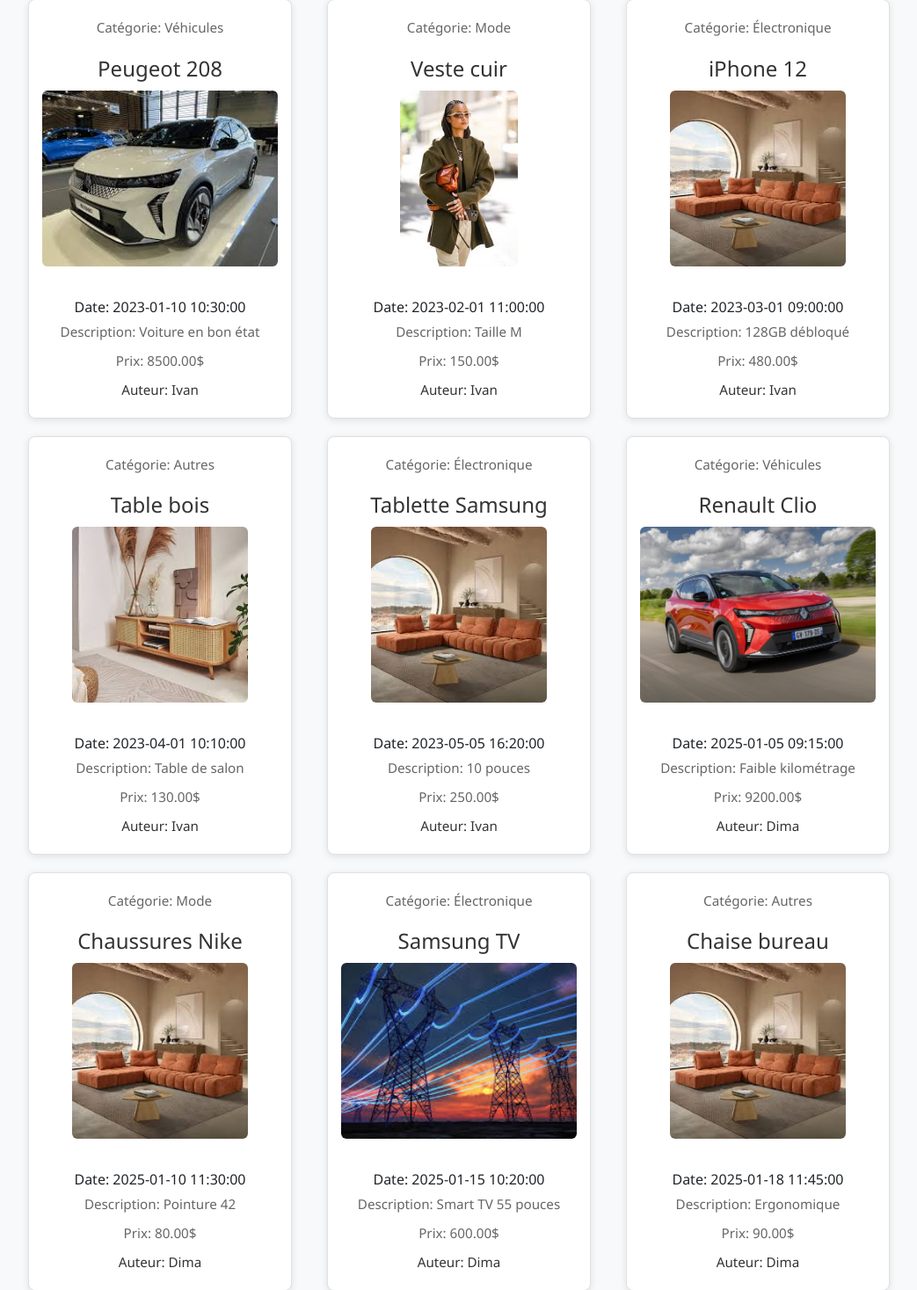
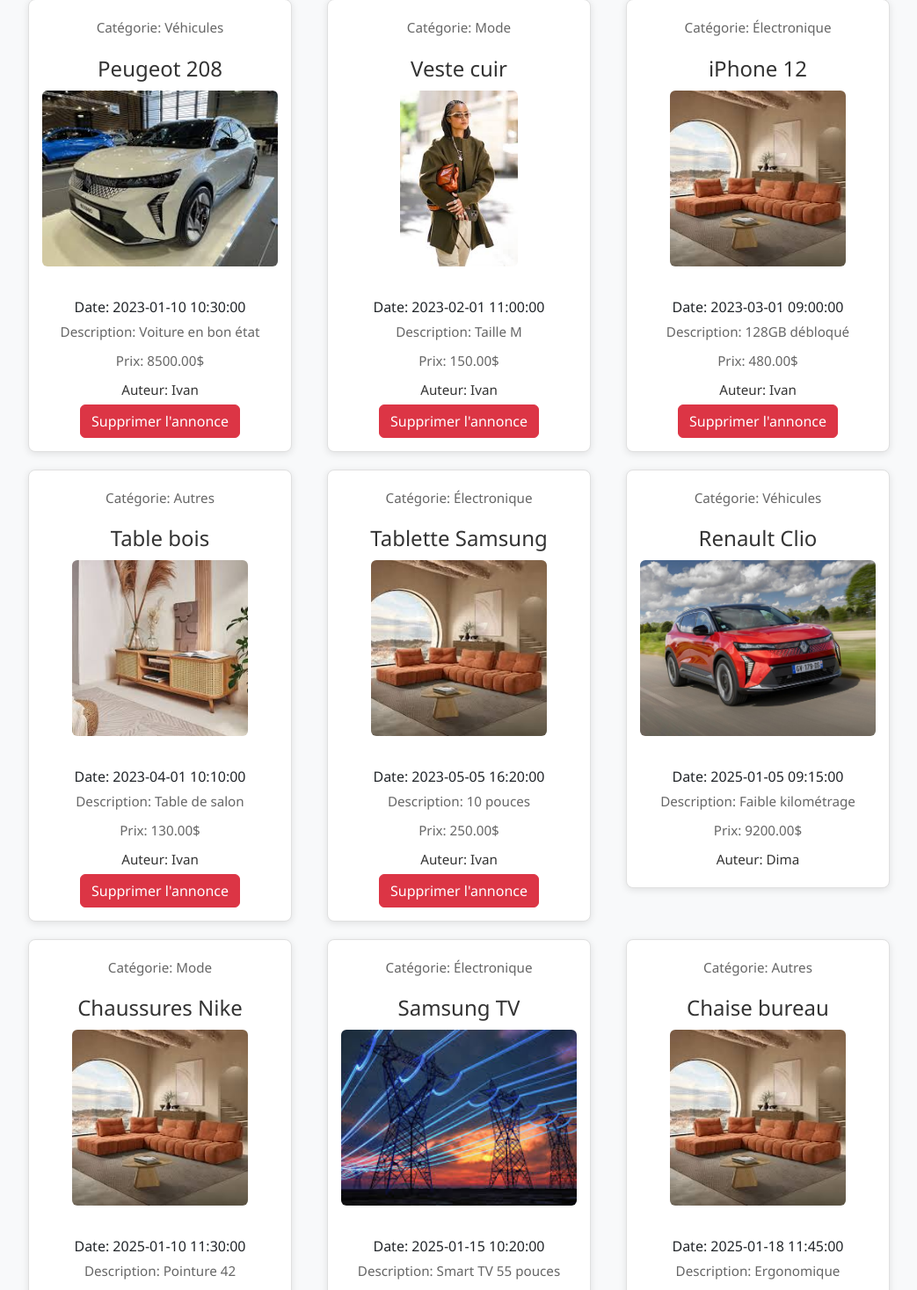
Before and after one commit to Idvaen/Mini_BonCoin_FillRouge, a PHP site: page /index.php?action=annonces in a window 1280 px wide. Shown: the part 388-1855 px from the top of the page at 88% size, without its empty margins (108-1151 px from the left). Run offline with PHP 8.4, Linux system fonts and the light colour scheme; the visitor is signed in with stand-in values (Sample User, id 1); data comes from the database, SQL or seed files in the repository.

Commit message:
Product final avec toutes les functions de trello TP2 et en plus(supprimer,listDAnnonces,passwordHash)

```diff
--- a/src/Models/Annonce.php
+++ b/src/Models/Annonce.php
@@ -78,7 +78,7 @@ VALUES
 
     public function findByUser(int $userId): ?array
     {
-        $sql = 'SELECT Id_ANNONCE as id, titre, description, date_public as date, prix, photo, pseudo, email, nom_category FROM `annonce`
+        $sql = 'SELECT Id_ANNONCE as id, titre, description, date_public as date, prix, photo, pseudo, email, nom_category, annonce.Id_Utilisateur FROM `annonce`
                 JOIN utilisateur ON utilisateur.Id_Utilisateur = annonce.Id_Utilisateur
                 JOIN category ON category.Id_category = annonce.Id_category
                 WHERE utilisateur.Id_Utilisateur = ?;';
--- a/src/Views/annonces.php
+++ b/src/Views/annonces.php
@@ -13,6 +13,13 @@
         <p>Description: <?= $annonce['description'] ?></p>
         <p>Prix: <?= $annonce['prix'] ?>$</p>
         <p><a href="index.php?action=profil&id=<?= $annonce['Id_Utilisateur'] ?>">Auteur: <?= $annonce['pseudo'] ?></a></p>
+        <?php //Afficher le button de suppression si l'utilisateur est le propriétaire de l'annonce
+        if (isset($_SESSION['user_id']) && $_SESSION['user_id'] == $annonce['Id_Utilisateur']): ?>
+            <form method="post" action="index.php?action=deleteAnnonce&id=<?= $annonce['id'] ?>"
+                onsubmit="return confirm('Êtes-vous sûr de vouloir supprimer cette annonce ?');">
+                <button type="submit" class="btn btn-danger">Supprimer l'annonce</button>
+            </form>
+        <?php endif; ?>
     </article>
     <hr />
 <?php endforeach; ?>
```
Also changed, not shown: src/Views/listAnnoncesUser.php (+7 -0 lines).
